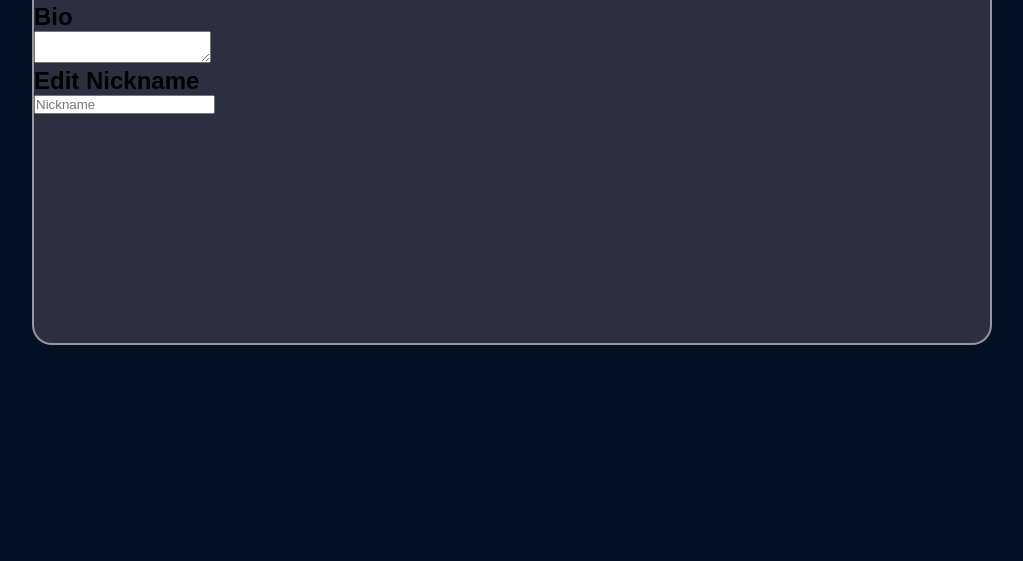
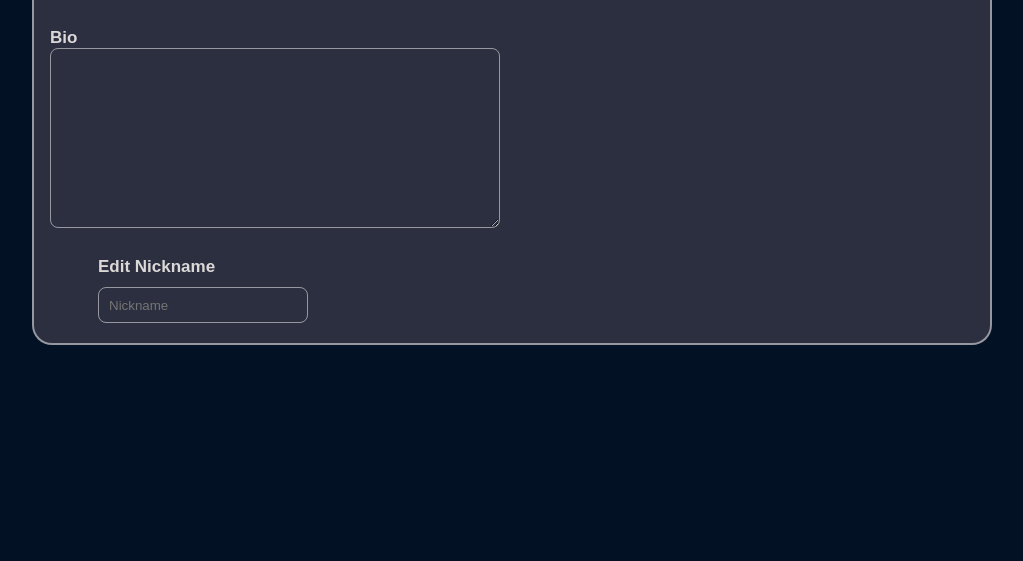
Before and after one commit to M0NSx/Website-project, a Flask app: page /profile in a window 1280 px wide. Shown: the part 239-800 px from the top of the page, without its empty margins (173-1196 px from the left). Run offline with Flask 3, Linux system fonts and the light colour scheme; some libraries are stand-ins or nearby versions.

Commit message:
Update profile.css

```diff
--- a/true website/backend/static/profile.css
+++ b/true website/backend/static/profile.css
@@ -49,3 +49,54 @@ body {
     border: 2px solid #2c2f3f; /* Adicione uma borda à volta do ícone */
     border-radius: 50%;
     padding: 13px;
+    cursor: pointer;
+}
+
+.edit-icon i {
+    color: #fff;
+}
+
+/* Nickname Input */
+.edit-title {
+    color: #ddd8d8;
+    margin-top: 25px;
+    margin-left: 4rem;
+    margin-right: 0;
+    font-size: 17px;
+    width: 210px;
+}
+
+#nickname {
+    background-color: transparent;
+    margin-top: 10px;
+    margin-left: 4rem;
+    padding-left: 10px;
+    border: 1px solid rgba(255, 255, 255, .5);
+    border-radius: 8px;
+    outline: none;
+    width: 210px;
+    height: 36px;
+    color: #fff;
+}
+
+#profile-description {
+    margin-left: 1rem;
+    top: 0;
+    width: 450px;
+    height: 180px;
+    background-color: transparent;
+    padding-left: 10px;
+    border: 1px solid rgba(255, 255, 255, .5);
+    border-radius: 8px;
+    outline: none;
+    color: #fff;
+}
+
+.edit-description {
+    color: #ddd8d8;
+    margin-top: 25px;
+    margin-left: 1rem;
+    margin-right: 0;
+    font-size: 17px;
+    width: 210px;
+}
```
